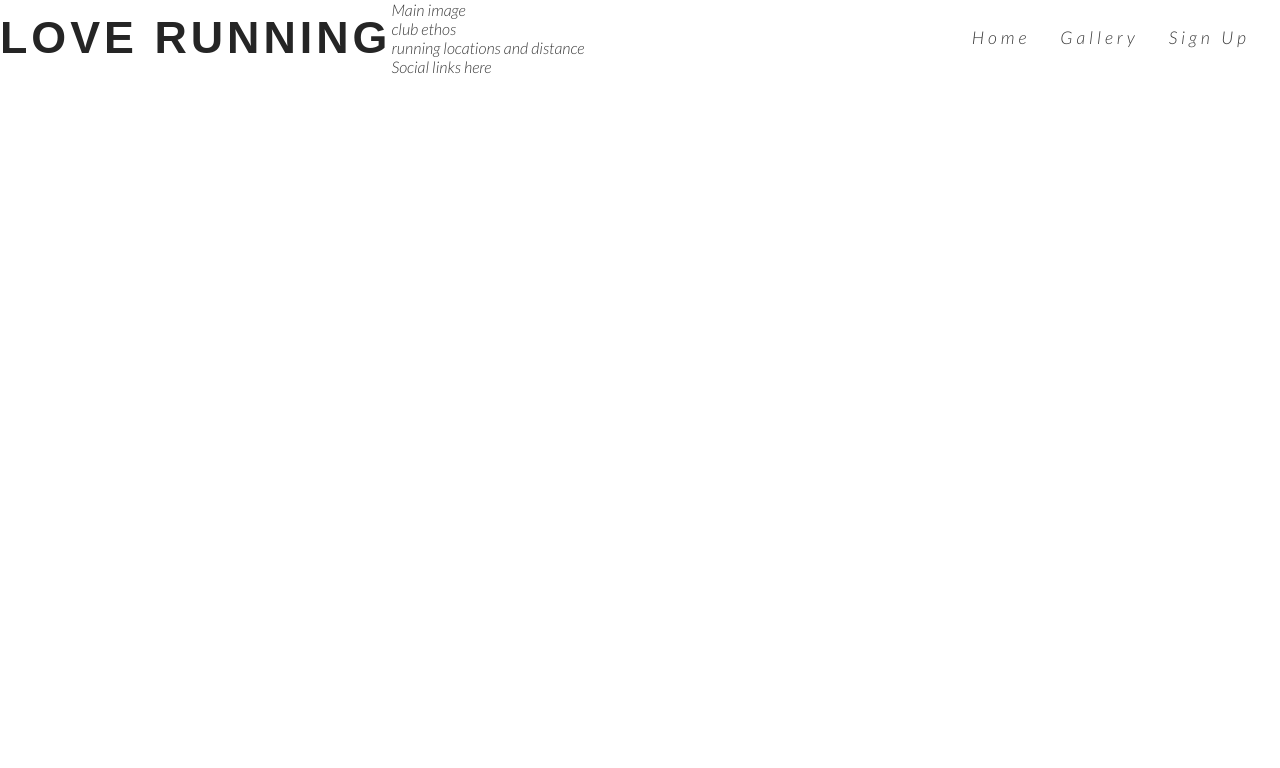
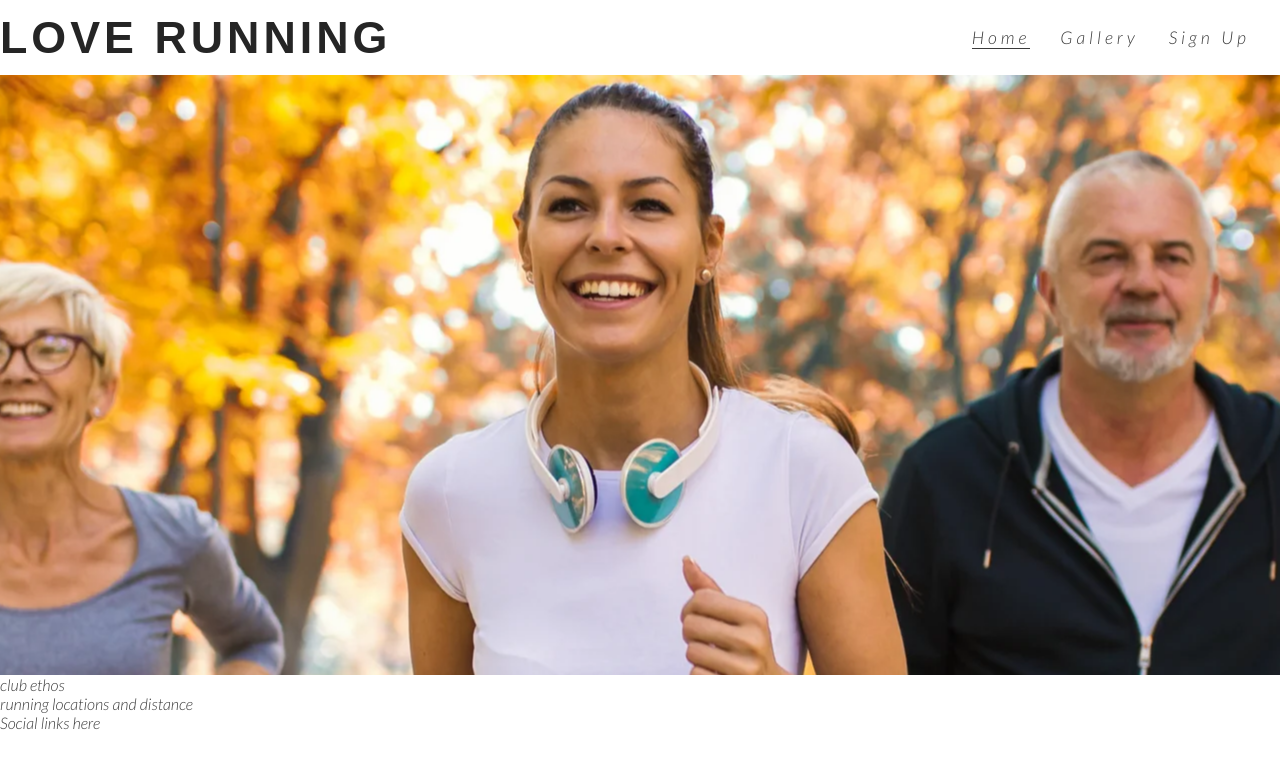
Before and after one commit to Fwhiterabbit/love-running2, a plain HTML site: page index.html in a window 1280 px wide. Drawn offline with Linux system fonts and the light colour scheme.

Commit message:
add hero image for animation and zoom

```diff
--- a/assets/css/style.css
+++ b/assets/css/style.css
@@ -55,3 +55,28 @@ h1, h2 {
 .active {
     border-bottom: 1px solid #3a3a3a;
 }
+
+/* Hero image */
+
+#hero-outer {
+    height: 600px;
+    width: 100%;
+    overflow: hidden;
+}
+
+#hero-image {
+    height: 600px;
+    width: 100%;
+    background: url('../images/hero-image.webp') no-repeat center center;
+}
+
+/* create of zoom for the animation hero image  */
+
+@keyframes hero-zoom {
+    from{
+        transform: scale(1);
+    }
+    to{
+        transform: scale(1.1);
+    }
+}
--- a/index.html
+++ b/index.html
@@ -22,7 +22,7 @@
                     <a href="#">Gallery</a>
                 </li>
                 <li>
-                    <a href="index.html">Home</a>
+                    <a href="index.html" class="active">Home</a>
                 </li>
             </ul>
         </nav>
@@ -30,7 +30,9 @@
 
 
     </header>
-    <section>Main image</section>
+    <section id="hero-outer">
+        <div id="hero-image"></div>
+    </section>
     <section>club ethos</section>
     <section>running locations and distance</section>
     <footer>Social links here</footer>
```
Also changed, not shown: assets/images/hero-image.webp (added).
